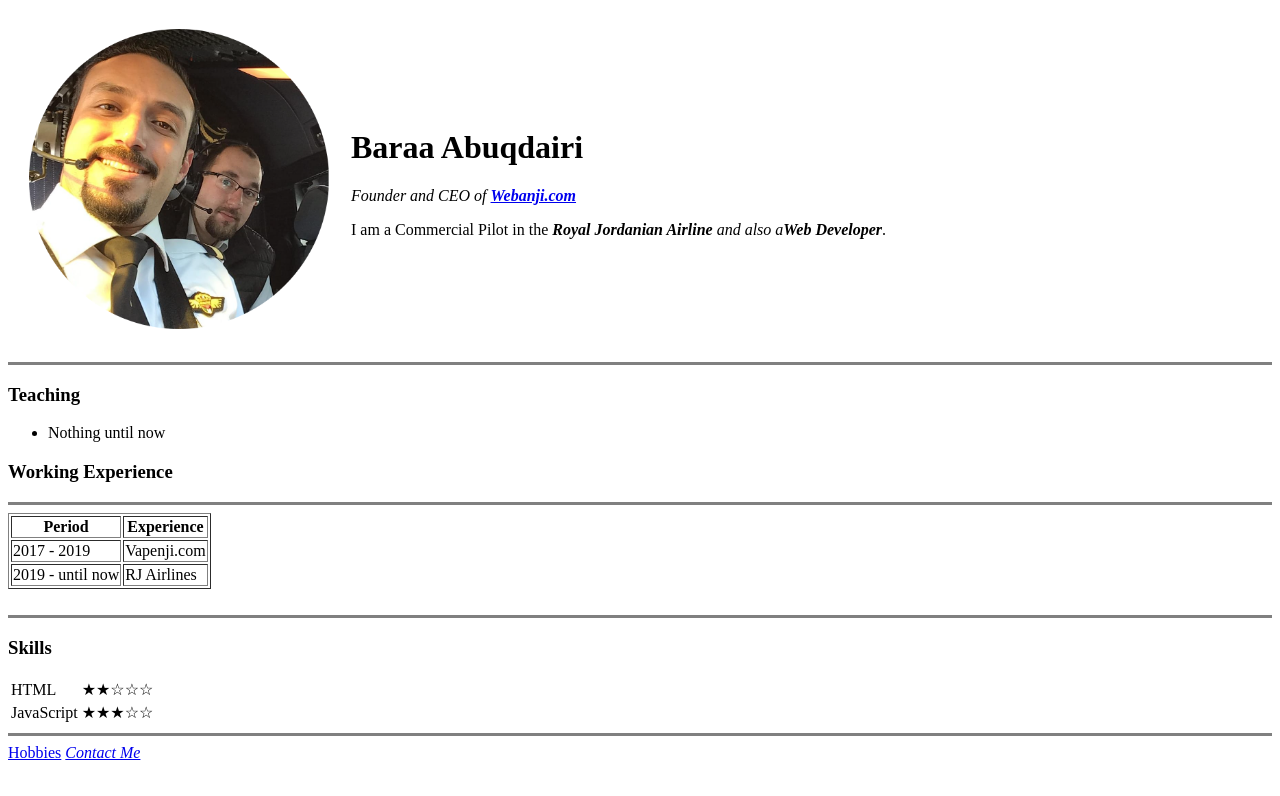
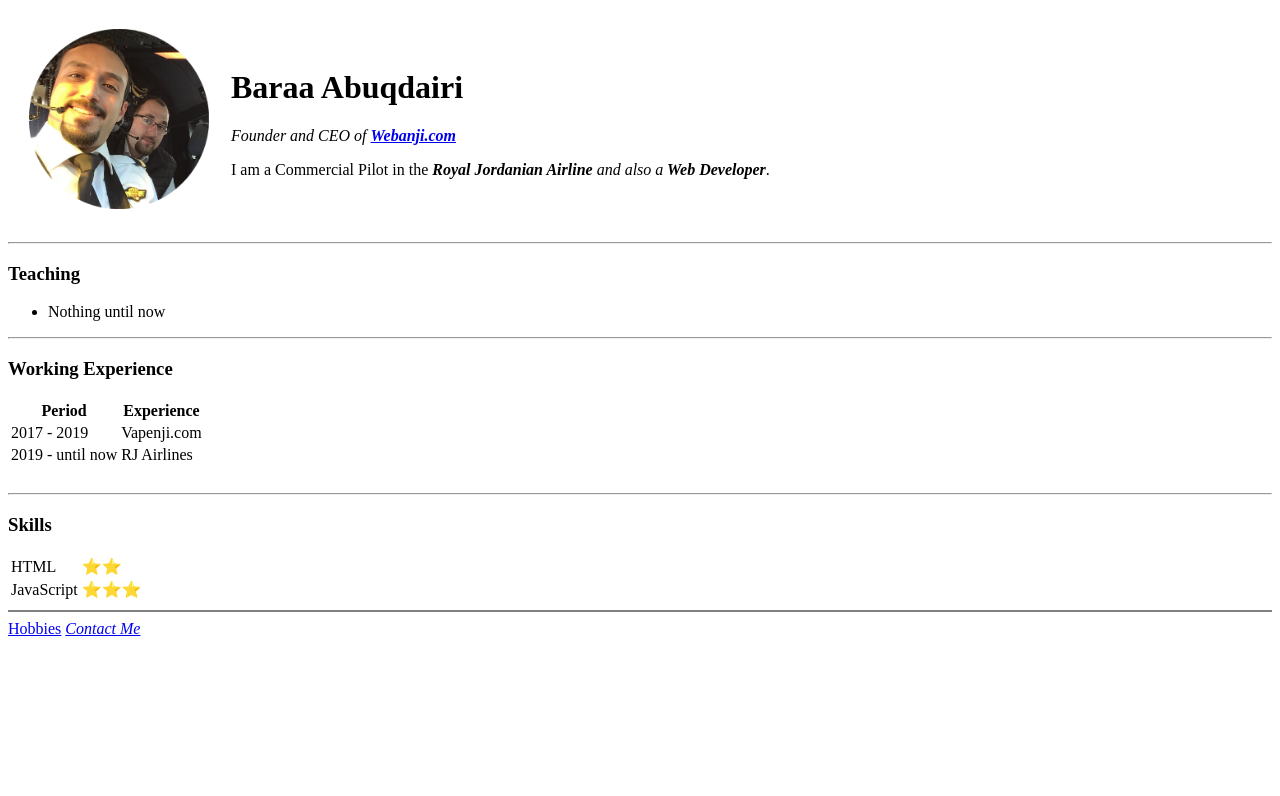
Before and after one commit to CptBaraa/CV, a plain HTML site: page index.html in a window 1280 px wide. Drawn offline with Linux system fonts and the light colour scheme.

Commit message:
Update index.html

```diff
--- a/index.html
+++ b/index.html
@@ -5,37 +5,29 @@
   <meta charset="UTF-8">
   <meta http-equiv="X-UA-Compatible" content="IE=edge">
   <meta name="viewport" content="width=device-width, initial-scale=1.0">
-  <title>❤ &#10084; Baraa's Personal Site</title>
+  <title>Baraa's Personal Site</title>
 </head>
 
 <body>
   <table cellspacing="20">
     <tr>
-      <td><img aligh='right' src="images/circle-cropped.png" height="300" alt="Baraa Abuqdairi profile picture">
+      <td><img aligh='right' src="images/circle-cropped.png" height="180" alt="Baraa Abuqdairi profile picture">
       </td>
       <td>
         <h1>Baraa Abuqdairi</h1>
         <p><em>Founder and CEO of <strong><a href="https://ae.godaddy.com/domainsearch/find?checkAvail=1&tmskey=1dom_03_intlgtld&domainToCheck=webanji.com">Webanji.com</a></strong></em></p>
-        <p>I am a Commercial Pilot in the<em> <strong>Royal Jordanian Airline</strong> and also a<strong>Web Developer</strong></em>.</p>
+        <p>I am a Commercial Pilot in the<em> <strong>Royal Jordanian Airline</strong> and also a<strong> Web Developer</strong></em>.</p>
       </td>
     </tr>
   </table>
-
-
-  <hr noshade size="3">
-
-
+  <hr>
   <h3>Teaching</h3>
   <ul>
     <li>Nothing until now</li>
   </ul>
+  <hr>
   <h3>Working Experience</h3>
-
-
-  <hr noshade size="3">
-
-
-  <table border="1">
+  <table>
     <thead>
       <tr>
         <th>Period</th>
@@ -52,29 +44,20 @@
     </tr>
   </table>
   <br>
-
-
-  <hr noshade size="3">
-
-
+  <hr>
   <h3>Skills</h3>
   <table>
     <tr>
       <td>HTML</td>
-      <td> ★★☆☆☆</td>
+      <td> ⭐️⭐️</td>
     </tr>
     <tr>
       <td>JavaScript</td>
-      <td>★★★☆☆</td>
+      <td>⭐️⭐️⭐️</td>
     </tr>
   </table>
-
-
-  <hr noshade size="3">
-
-
+  <hr noshade size="2">
   <a href="hobbies.html">Hobbies</a> <a href="contactme.html"><em>Contact Me</em></a>
-
 </body>
 
 </html>
```
